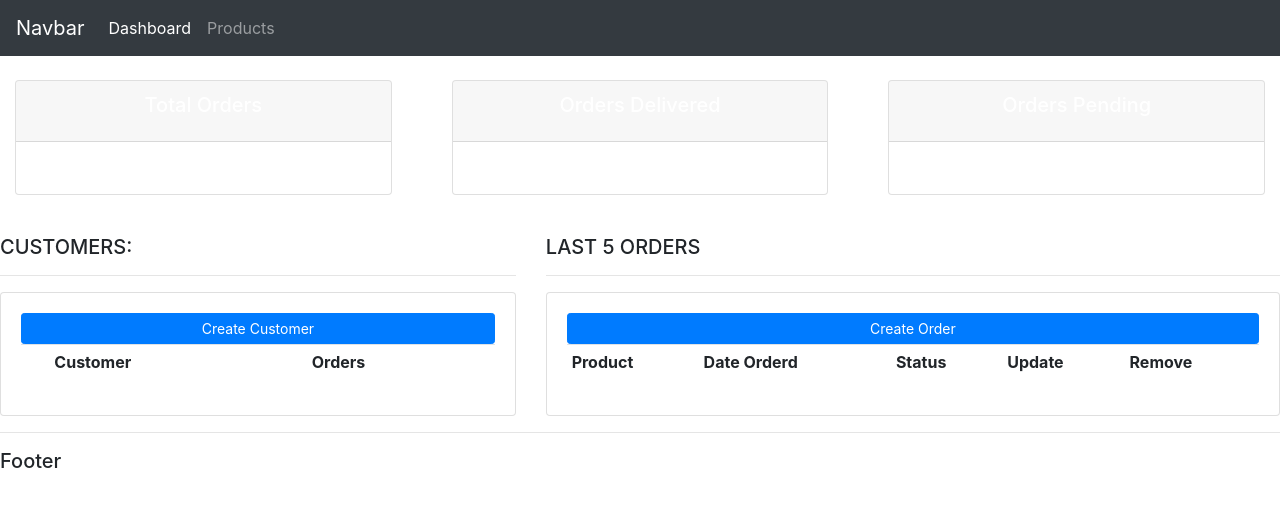
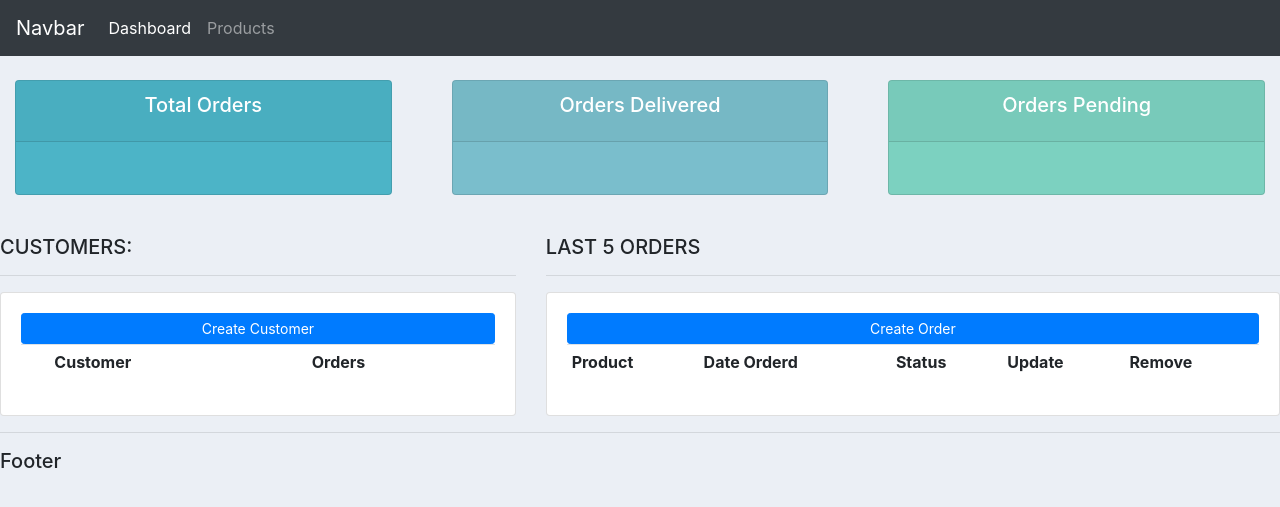
Before and after one commit to jwc20/django_tut_customer_management_app, a Python web app: template crm1/accounts/templates/accounts/dashboard.html in a window 1280 px wide. Shown: the top 507 px of the page. Run offline with Jinja, Linux system fonts and the light colour scheme; the template is opened without the code that fills it, so the values that code supplies are empty.

Commit message:
added style for status

```diff
--- a/crm1/accounts/templates/accounts/main.html
+++ b/crm1/accounts/templates/accounts/main.html
@@ -4,7 +4,28 @@
     <meta charset="utf-8">
     <meta name="viewport" content="width=device-width">
     <link rel="stylesheet" href="https://cdn.jsdelivr.net/npm/bootstrap@4.3.1/dist/css/bootstrap.min.css" integrity="sha384-ggOyR0iXCbMQv3Xipma34MD+dH/1fQ784/j6cY/iJTQUOhcWr7x9JvoRxT2MZw1T" crossorigin="anonymous">
+    <style>
+    	#logo{
+    		}
 
+    		body{
+    			background-color: #ebeff5;
+    		}
+
+
+    		#total-orders{
+    			background-color: #4cb4c7;
+    		}
+
+
+    		#orders-delivered{
+    			background-color: #7abecc;
+    		}
+
+    		#orders-pending{
+    			background-color: #7CD1C0;
+    		}
+    </style>
     <title>CRM</title>
   </head>
   <body>
```
